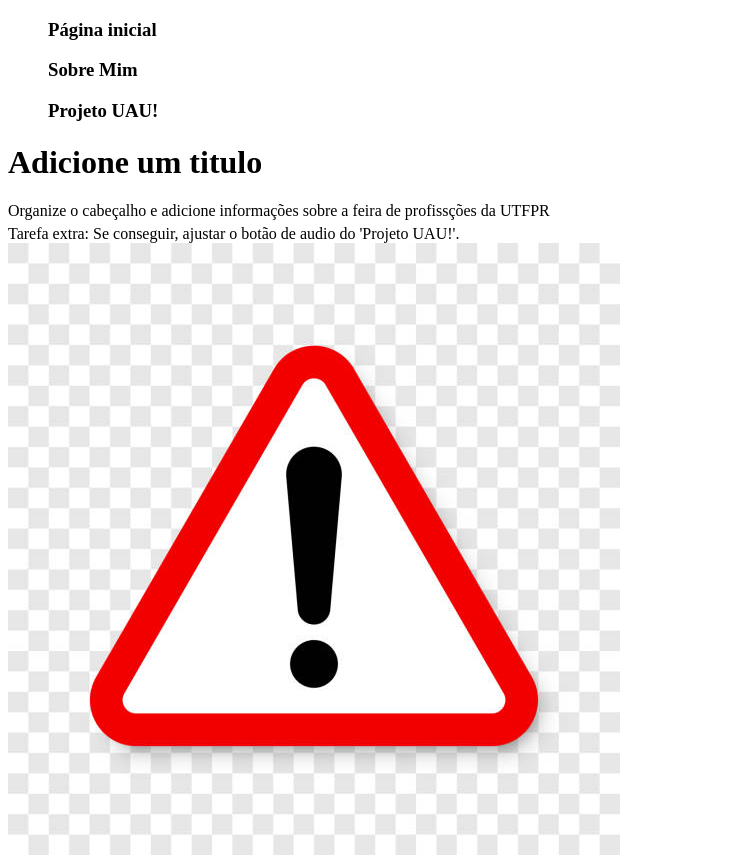
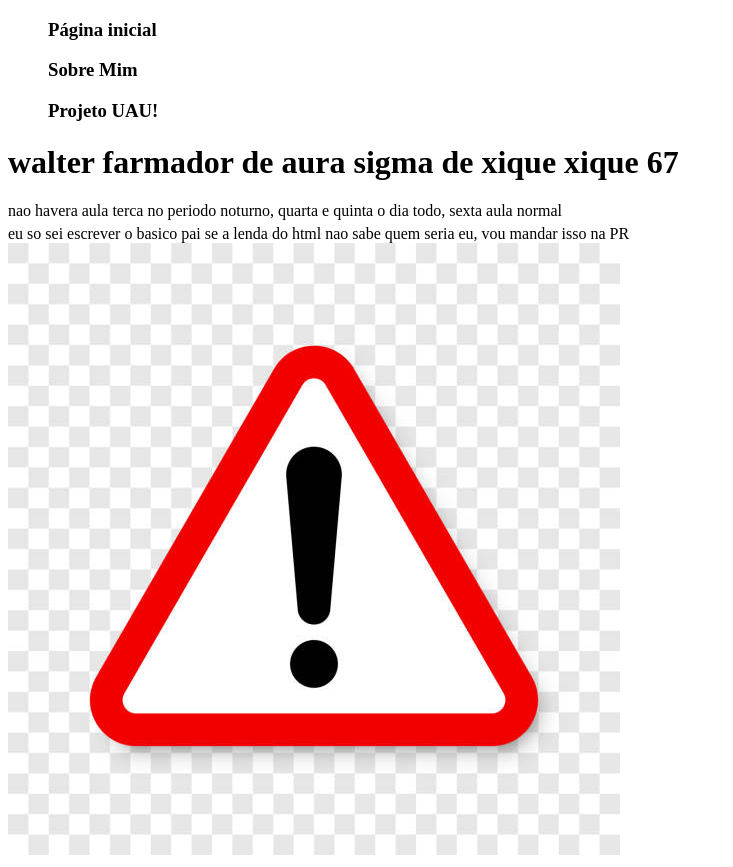
Before and after one commit to Walt3-r/meu-site-pessoal, a plain HTML site: page nicolas.html in a window 1280 px wide. Shown: the whole page, without its empty margins (0-733 px from the left). Drawn offline with Linux system fonts and the light colour scheme.

Commit message:
feat: add some stuff in your code

```diff
--- a/nicolas.html
+++ b/nicolas.html
@@ -12,7 +12,7 @@
             <h3><a href="uau.html">Projeto UAU!</a>
         </ul>
 
-        <h1>Adicione um titulo</h1>
-        <p>Organize o cabeçalho e adicione informações sobre a feira de profissções da UTFPR</p>
-        <p>Tarefa extra: Se conseguir, ajustar o botão de audio do 'Projeto UAU!'.</p>
+        <h1>walter farmador de aura sigma de xique xique 67</h1>
+        <p>nao havera aula terca no periodo noturno, quarta e quinta o dia todo, sexta aula normal</p>
+        <p>eu so sei escrever o basico pai se a lenda do html nao sabe quem seria eu, vou mandar isso na PR</p>
         <img src="alerta.jpg">
```
